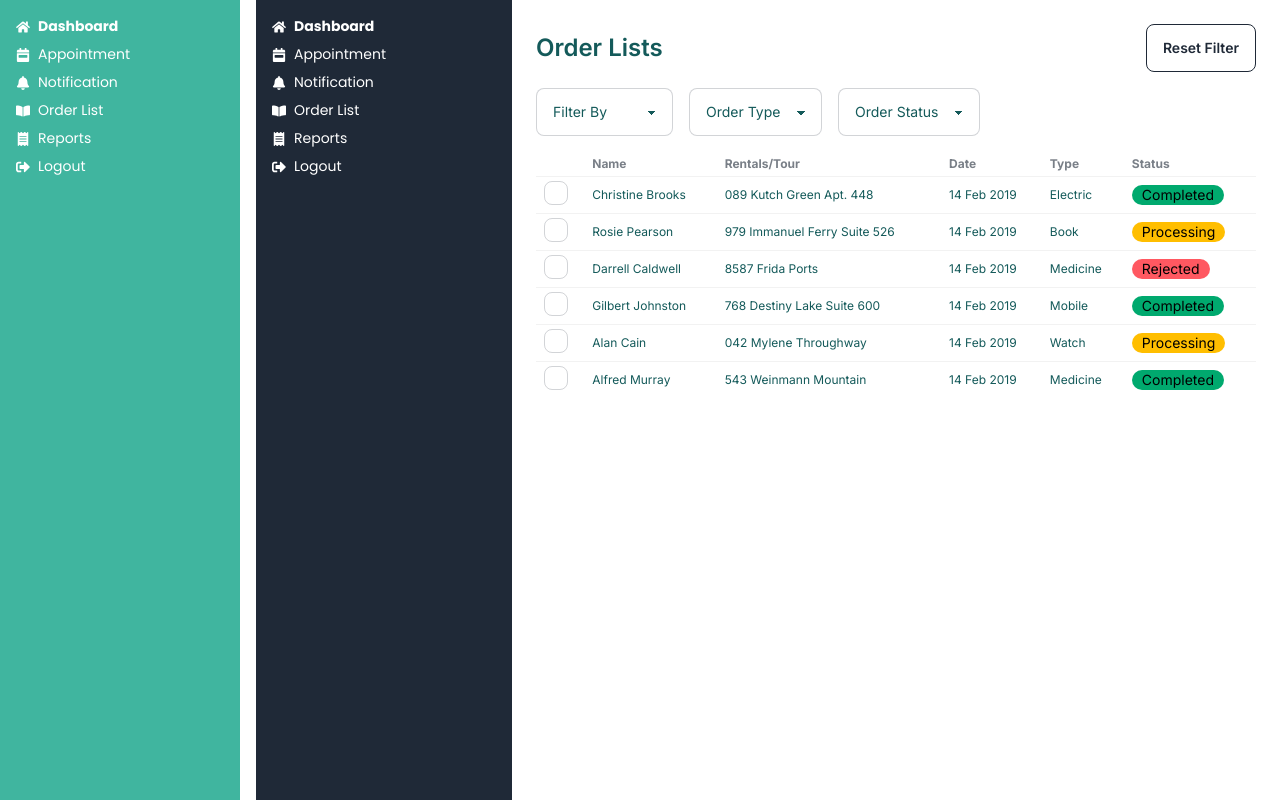
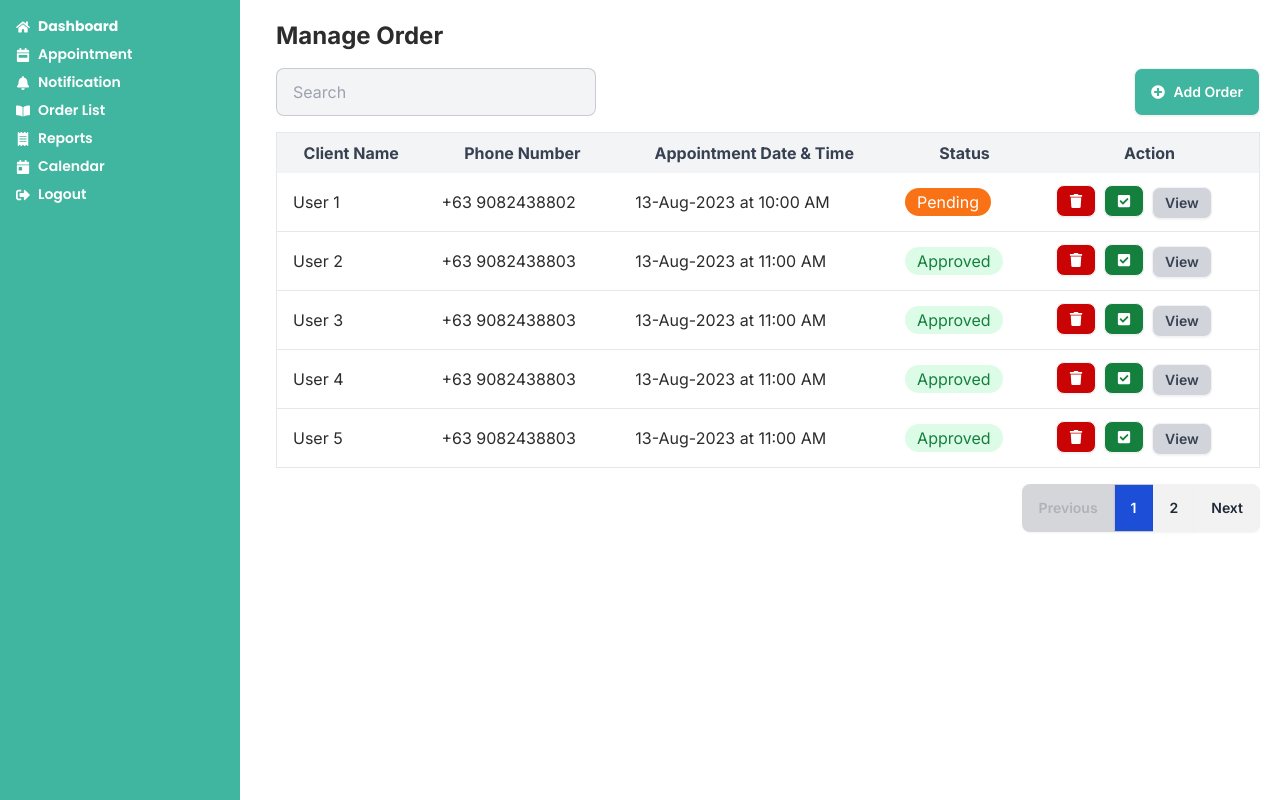
Before and after one commit to GarudaKurt/nextjsWebApp, a Next.js app: page /dashboard/order-list in a window 1280 px wide. Built offline with nearby package versions, Linux system fonts and the light colour scheme; a web font is replaced by a local one.

Commit message:
Done implement UI admin

```diff
--- a/src/app/dashboard/(admin)/notification/page.jsx
+++ b/src/app/dashboard/(admin)/notification/page.jsx
@@ -0,0 +1,181 @@
+"use client";
+
+import { useState } from "react";
+import { FaTrash, FaCheckSquare, FaPlusCircle, FaSort } from "react-icons/fa";
+import Layout from "../../_layout";
+
+const Reports = () => {
+  const mockData = [
+    {
+      name: "User 1",
+      phone: "+63 9082438802",
+      appointment: "13-Aug-2023 at 10:00 AM",
+      status: "Pending",
+    },
+    {
+      name: "User 2",
+      phone: "+63 9082438803",
+      appointment: "13-Aug-2023 at 11:00 AM",
+      status: "Approved",
+    },
+    {
+      name: "User 3",
+      phone: "+63 9082438803",
+      appointment: "13-Aug-2023 at 11:00 AM",
+      status: "Approved",
+    },
+    {
+      name: "User 4",
+      phone: "+63 9082438803",
+      appointment: "13-Aug-2023 at 11:00 AM",
+      status: "Approved",
+    },
+    {
+      name: "User 5",
+      phone: "+63 9082438803",
+      appointment: "13-Aug-2023 at 11:00 AM",
+      status: "Approved",
+    },
+    {
+      name: "User 6",
+      phone: "+63 9082438803",
+      appointment: "13-Aug-2023 at 11:00 AM",
+      status: "Approved",
+    },
+    // Additional data as needed...
+  ];
+
+  const [currentPage, setCurrentPage] = useState(1);
+  const itemsPerPage = 5;
+
+  // Calculate the range of items to display
+  const indexOfLastItem = currentPage * itemsPerPage;
+  const indexOfFirstItem = indexOfLastItem - itemsPerPage;
+  const currentData = mockData.slice(indexOfFirstItem, indexOfLastItem);
+
+  // Determine the total number of pages
+  const totalPages = Math.ceil(mockData.length / itemsPerPage);
+
+  const handleNextPage = () => {
+    if (currentPage < totalPages) {
+      setCurrentPage(currentPage + 1);
+    }
+  };
+
+  const handlePreviousPage = () => {
+    if (currentPage > 1) {
+      setCurrentPage(currentPage - 1);
+    }
+  };
+
+  return (
+    <>
+      <Layout>
+        <div className="p-5">
+          <h1 className="text-2xl font-bold mb-4 text-relaxBlack">
+            Manage Notification
+          </h1>
+          <div className="flex items-center justify-between mb-4">
+            <input
+              type="text"
+              placeholder="Search"
+              className="input input-bordered w-1/3 max-w-xs bg-gray-100 text-gray-700"
+            />
+            <button className="btn bg-chillGreen text-white hover:bg-offGreen">
+              <span>
+                <FaSort />
+              </span>{" "}
+              Sort
+            </button>
+          </div>
+          <div className="overflow-x-auto">
+            <table className="table-auto w-full border rounded-lg">
+              <thead>
+                <tr className="bg-gray-100 text-gray-700">
+                  <th className="py-2 px-4">Client Name</th>
+                  <th className="py-2 px-4">Phone Number</th>
+                  <th className="py-2 px-4">Appointment Date & Time</th>
+                  <th className="py-2 px-4">Status</th>
+                  <th className="py-2 px-4">Action</th>
+                </tr>
+              </thead>
+              <tbody>
+                {currentData.map((appointment, index) => (
+                  <tr
+                    key={index}
+                    className="bg-white border-b hover:bg-gray-50"
+                  >
+                    <td className="py-3 px-4 text-relaxBlack">
+                      {appointment.name}
+                    </td>
+                    <td className="py-3 px-4 text-relaxBlack">
+                      {appointment.phone}
+                    </td>
+                    <td className="py-3 px-4 text-relaxBlack">
+                      {appointment.appointment}
+                    </td>
+                    <td className="py-3 px-4 text-relaxBlack">
+                      <span
+                        className={`px-3 py-1 rounded-full ${
+                          appointment.status === "Pending"
+                            ? "bg-orange-500 text-white"
+                            : "bg-green-100 text-green-700"
+                        }`}
+                      >
+                        {appointment.status}
+                      </span>
+                    </td>
+                    <td className="py-3 px-4 space-x-2">
+                      <button className="btn btn-sm bg-cancelRed hover:bg-red-700 text-white">
+                        <FaTrash />
+                      </button>
+                      <button className="btn btn-sm bg-green-700 hover:bg-relaxGreen text-white">
+                        <FaCheckSquare />
+                      </button>
+                      <button className="btn btn-sm bg-gray-300 text-gray-700">
+                        View
+                      </button>
+                    </td>
+                  </tr>
+                ))}
+              </tbody>
+            </table>
+          </div>
+          <div className="flex justify-end mt-4">
+            <div className="join">
+              <button
+                className="join-item btn"
+                onClick={handlePreviousPage}
+                disabled={currentPage === 1}
+              >
+                Previous
+              </button>
+              {[...Array(totalPages)].map((_, pageIndex) => (
+                <button
+                  key={pageIndex}
+                  className={`join-item btn ${
+                    currentPage === pageIndex + 1
+                      ? "btn-active bg-blue-700 text-white"
+                      : ""
+                  }`}
+                  onClick={() => setCurrentPage(pageIndex + 1)}
+                >
+                  {pageIndex + 1}
+                </button>
+              ))}
+              <button
+                className="join-item btn"
+                onClick={handleNextPage}
+                disabled={currentPage === totalPages}
+              >
+                Next
+              </button>
+            </div>
+          </div>
+        </div>
+      </Layout>
+    </>
+  );
+};
+
+export default Reports;
--- a/src/app/dashboard/(admin)/order-list/page.jsx
+++ b/src/app/dashboard/(admin)/order-list/page.jsx
@@ -1,207 +1,181 @@
-// pages/dashboard.jsx
-
 "use client";
 
-import {
-  FaHome,
-  FaCalendarWeek,
-  FaBell,
-  FaBookOpen,
-  FaReceipt,
-  FaSignOutAlt,
-  FaBars,
-} from "react-icons/fa";
 import { useState } from "react";
-import Link from "next/link";
+import { FaTrash, FaCheckSquare, FaPlusCircle } from "react-icons/fa";
 import Layout from "../../_layout";
+
 const OrderList = () => {
-  const [isSidebarOpen, setIsSidebarOpen] = useState(false);
+  const mockData = [
+    {
+      name: "User 1",
+      phone: "+63 9082438802",
+      appointment: "13-Aug-2023 at 10:00 AM",
+      status: "Pending",
+    },
+    {
+      name: "User 2",
+      phone: "+63 9082438803",
+      appointment: "13-Aug-2023 at 11:00 AM",
+      status: "Approved",
+    },
+    {
+      name: "User 3",
+      phone: "+63 9082438803",
+      appointment: "13-Aug-2023 at 11:00 AM",
+      status: "Approved",
+    },
+    {
+      name: "User 4",
+      phone: "+63 9082438803",
+      appointment: "13-Aug-2023 at 11:00 AM",
+      status: "Approved",
+    },
+    {
+      name: "User 5",
+      phone: "+63 9082438803",
+      appointment: "13-Aug-2023 at 11:00 AM",
+      status: "Approved",
+    },
+    {
+      name: "User 6",
+      phone: "+63 9082438803",
+      appointment: "13-Aug-2023 at 11:00 AM",
+      status: "Approved",
+    },
+    // Additional data as needed...
+  ];
 
-  const toggleSidebar = () => {
-    setIsSidebarOpen(!isSidebarOpen);
+  const [currentPage, setCurrentPage] = useState(1);
+  const itemsPerPage = 5;
+
+  // Calculate the range of items to display
+  const indexOfLastItem = currentPage * itemsPerPage;
+  const indexOfFirstItem = indexOfLastItem - itemsPerPage;
+  const currentData = mockData.slice(indexOfFirstItem, indexOfLastItem);
+
+  // Determine the total number of pages
+  const totalPages = Math.ceil(mockData.length / itemsPerPage);
+
+  const handleNextPage = () => {
+    if (currentPage < totalPages) {
+      setCurrentPage(currentPage + 1);
+    }
+  };
+
+  const handlePreviousPage = () => {
+    if (currentPage > 1) {
+      setCurrentPage(currentPage - 1);
+    }
   };
 
   return (
+    <>
       <Layout>
-      <div className="min-h-screen flex flex-col">
-        <div className="flex items-center justify-between bg-gray-800 p-4 text-white lg:hidden">
-          <button onClick={toggleSidebar} className="text-2xl">
-            <FaBars />
+        <div className="p-5">
+          <h1 className="text-2xl font-bold mb-4 text-relaxBlack">
+            Manage Order
+          </h1>
+          <div className="flex items-center justify-between mb-4">
+            <input
+              type="text"
+              placeholder="Search"
+              className="input input-bordered w-1/3 max-w-xs bg-gray-100 text-gray-700"
+            />
+            <button className="btn bg-chillGreen text-white hover:bg-offGreen">
+              <span>
+                <FaPlusCircle />
+              </span>{" "}
+              Add Order
             </button>
           </div>
-        {/* Dashboard Content */}
-        <div className="flex flex-grow">
-          {/* Sidebar */}
-          <div className="w-64 bg-gray-800">
-            <ul className="menu menu-sm p-4 overflow-y-auto w-full text-white font-sans text-md">
-              <span className="flex space-x-2 mb-2 hover:bg-gray-700 rounded">
-                <FaHome className="mt-1" />
-                <Link href="#" className="font-bold ">
-                  Dashboard
-                </Link>
-              </span>
-
-              <span className="flex space-x-2 mb-2 hover:bg-gray-700 rounded">
-                <FaCalendarWeek className="mt-1" />
-                <Link href="#" className="hover:bg-red rounded-md">
-                  Appointment
-                </Link>
-              </span>
-
-              <span className="flex space-x-2 mb-2 hover:bg-gray-700 rounded">
-                <FaBell className="mt-1" />
-                <Link href="#" className="hover:bg-red rounded-md">
-                  Notification
-                </Link>
-              </span>
-
-              <span className="flex space-x-2 mb-2 hover:bg-gray-700 rounded">
-                <FaBookOpen className="mt-1" />
-                <Link href="#" className="hover:bg-red rounded-md">
-                  Order List
-                </Link>
-              </span>
-
-              <span className="flex space-x-2 mb-2 hover:bg-gray-700 rounded">
-                <FaReceipt className="mt-1" />
-                <Link href="#" className="hover:bg-red rounded-md">
-                  Reports
-                </Link>
-              </span>
-              <span className="flex space-x-2 mb-2 hover:bg-gray-700 rounded">
-                <FaSignOutAlt className="mt-1" />
-                <Link href="#" className="hover:bg-red rounded-md">
-                  Logout
-                </Link>
-              </span>
-            </ul>
-          </div>
-
-          {/* Main Content */}
-          <div className="flex-grow p-6 bg-base-100">
-            <div className="flex justify-between items-center">
-              <h2 className="text-2xl font-semibold">Order Lists</h2>
-              <button className="btn btn-outline">Reset Filter</button>
-            </div>
-
-            {/* Filters */}
-            <div className="flex space-x-4 my-4">
-              <select className="select select-bordered">
-                <option>Filter By</option>
-                <option>14 Feb 2019</option>
-              </select>
-              <select className="select select-bordered">
-                <option>Order Type</option>
-              </select>
-              <select className="select select-bordered">
-                <option>Order Status</option>
-              </select>
-            </div>
-
-            {/* Table */}
           <div className="overflow-x-auto">
-              <table className="table table-xs table-pin-rows table-pin-cols">
-                {/* Head */}
+            <table className="table-auto w-full border rounded-lg">
               <thead>
-                  <tr>
-                    <th></th>
-                    <th>Name</th>
-                    <th>Rentals/Tour</th>
-                    <th>Date</th>
-                    <th>Type</th>
-                    <th>Status</th>
+                <tr className="bg-gray-100 text-gray-700">
+                  <th className="py-2 px-4">Client Name</th>
+                  <th className="py-2 px-4">Phone Number</th>
+                  <th className="py-2 px-4">Appointment Date & Time</th>
+                  <th className="py-2 px-4">Status</th>
+                  <th className="py-2 px-4">Action</th>
                 </tr>
               </thead>
               <tbody>
-                  {/* Order Rows */}
-                  {orders.map((order) => (
-                    <tr key={order.id}>
-                      <span>
-                        <th>
-                          <label>
-                            <input type="checkbox" className="checkbox" />
-                          </label>
-                        </th>
-                      </span>
-                      <td>{order.name}</td>
-                      <td>{order.address}</td>
-                      <td>{order.date}</td>
-                      <td>{order.type}</td>
-                      <td>
+                {currentData.map((appointment, index) => (
+                  <tr
+                    key={index}
+                    className="bg-white border-b hover:bg-gray-50"
+                  >
+                    <td className="py-3 px-4 text-relaxBlack">
+                      {appointment.name}
+                    </td>
+                    <td className="py-3 px-4 text-relaxBlack">
+                      {appointment.phone}
+                    </td>
+                    <td className="py-3 px-4 text-relaxBlack">
+                      {appointment.appointment}
+                    </td>
+                    <td className="py-3 px-4 text-relaxBlack">
                       <span
-                          className={`badge t ${
-                            order.status === "Completed"
-                              ? "badge-success"
-                              : order.status === "Processing"
-                              ? "badge-warning"
-                              : "badge-error"
+                        className={`px-3 py-1 rounded-full ${
+                          appointment.status === "Pending"
+                            ? "bg-orange-500 text-white"
+                            : "bg-green-100 text-green-700"
                         }`}
                       >
-                          {order.status}
+                        {appointment.status}
                       </span>
+                    </td>
+                    <td className="py-3 px-4 space-x-2">
+                      <button className="btn btn-sm bg-cancelRed hover:bg-red-700 text-white">
+                        <FaTrash />
+                      </button>
+                      <button className="btn btn-sm bg-green-700 hover:bg-relaxGreen text-white">
+                        <FaCheckSquare />
+                      </button>
+                      <button className="btn btn-sm bg-gray-300 text-gray-700">
+                        View
+                      </button>
                     </td>
                   </tr>
                 ))}
               </tbody>
             </table>
           </div>
+          <div className="flex justify-end mt-4">
+            <div className="join">
+              <button
+                className="join-item btn"
+                onClick={handlePreviousPage}
+                disabled={currentPage === 1}
+              >
+                Previous
+              </button>
+              {[...Array(totalPages)].map((_, pageIndex) => (
+                <button
+                  key={pageIndex}
+                  className={`join-item btn ${
+                    currentPage === pageIndex + 1
+                      ? "btn-active bg-blue-700 text-white"
+                      : ""
+                  }`}
+                  onClick={() => setCurrentPage(pageIndex + 1)}
+                >
+                  {pageIndex + 1}
+                </button>
+              ))}
+              <button
+                className="join-item btn"
+                onClick={handleNextPage}
+                disabled={currentPage === totalPages}
+              >
+                Next
+              </button>
             </div>
           </div>
         </div>
       </Layout>
+    </>
   );
 };
 
-// Sample data for the table
-const orders = [
-  {
-    id: "00001",
-    name: "Christine Brooks",
-    address: "089 Kutch Green Apt. 448",
-    date: "14 Feb 2019",
-    type: "Electric",
-    status: "Completed",
-  },
-  {
-    id: "00002",
-    name: "Rosie Pearson",
-    address: "979 Immanuel Ferry Suite 526",
-    date: "14 Feb 2019",
-    type: "Book",
-    status: "Processing",
-  },
-  {
-    id: "00003",
-    name: "Darrell Caldwell",
-    address: "8587 Frida Ports",
-    date: "14 Feb 2019",
-    type: "Medicine",
-    status: "Rejected",
-  },
-  {
-    id: "00004",
-    name: "Gilbert Johnston",
-    address: "768 Destiny Lake Suite 600",
-    date: "14 Feb 2019",
-    type: "Mobile",
-    status: "Completed",
-  },
-  {
-    id: "00005",
-    name: "Alan Cain",
-    address: "042 Mylene Throughway",
-    date: "14 Feb 2019",
-    type: "Watch",
-    status: "Processing",
-  },
-  {
-    id: "00006",
-    name: "Alfred Murray",
-    address: "543 Weinmann Mountain",
-    date: "14 Feb 2019",
-    type: "Medicine",
-    status: "Completed",
-  },
-];
-
 export default OrderList;
--- a/src/app/dashboard/(admin)/sidebar/page.jsx
+++ b/src/app/dashboard/(admin)/sidebar/page.jsx
@@ -5,6 +5,7 @@
 import {
   FaHome,
   FaCalendarWeek,
+  FaCalendarDay,
   FaBell,
   FaBookOpen,
   FaReceipt,
@@ -25,7 +26,7 @@ const Sidebar = () => {
   return (
     <div className="min-h-screen flex flex-col">
       {/* Toggle button for mobile view */}
-      <div className="p-4 bg-clearGreen text-white md:hidden min-h-screen">
+      <div className="p-4 bg-chillGreen text-white md:hidden min-h-screen">
         <button onClick={toggleSidebar} className="text-xl">
           <FaBars />
         </button>
@@ -45,43 +46,65 @@ const Sidebar = () => {
             </button>
           </div>
 
-          <ul className="menu p-4 overflow-y-auto w-full text-white font-sans text-md">
-            <span className="flex space-x-2 mb-2 hover:bg-gray-700 rounded">
+          <ul className="menu p-4 overflow-y-auto w-full text-white font-sans font-semibold text-md">
+            <span className="flex space-x-2 mb-2 hover:bg-teal-700 rounded">
               <FaHome className="mt-1" />
-              <Link href="#" className="font-bold">
+              <Link href="/dashboard/admins" className="font-bold">
                 Dashboard
               </Link>
             </span>
 
-            <span className="flex space-x-2 mb-2 hover:bg-gray-700 rounded">
+            <span className="flex space-x-2 mb-2 hover:bg-teal-700 rounded">
               <FaCalendarWeek className="mt-1" />
-              <Link href="#" className="hover:bg-red rounded-md">
+              <Link
+                href="/dashboard/appointment"
+                className="hover:bg-red rounded-md"
+              >
                 Appointment
               </Link>
             </span>
 
-            <span className="flex space-x-2 mb-2 hover:bg-gray-700 rounded">
+            <span className="flex space-x-2 mb-2 hover:bg-teal-700 rounded">
               <FaBell className="mt-1" />
-              <Link href="#" className="hover:bg-red rounded-md">
+              <Link
+                href="/dashboard/notification"
+                className="hover:bg-red rounded-md"
+              >
                 Notification
               </Link>
             </span>
 
-            <span className="flex space-x-2 mb-2 hover:bg-gray-700 rounded">
+            <span className="flex space-x-2 mb-2 hover:bg-teal-700 rounded">
               <FaBookOpen className="mt-1" />
-              <Link href="#" className="hover:bg-red rounded-md">
+              <Link
+                href="/dashboard/order-list"
+                className="hover:bg-red rounded-md"
+              >
                 Order List
               </Link>
             </span>
 
-            <span className="flex space-x-2 mb-2 hover:bg-gray-700 rounded">
+            <span className="flex space-x-2 mb-2 hover:bg-teal-700 rounded">
               <FaReceipt className="mt-1" />
-              <Link href="#" className="hover:bg-red rounded-md">
+              <Link
+                href="/dashboard/reports"
+                className="hover:bg-red rounded-md"
+              >
                 Reports
               </Link>
             </span>
 
-            <span className="flex space-x-2 mb-2 hover:bg-gray-700 rounded">
+            <span className="flex space-x-2 mb-2 hover:bg-teal-700 rounded">
+              <FaCalendarDay className="mt-1" />
+              <Link
+                href="/dashboard/calendar"
+                className="hover:bg-red rounded-md"
+              >
+                Calendar
+              </Link>
+            </span>
+
+            <span className="flex space-x-2 mb-2 hover:bg-teal-700 rounded">
               <FaSignOutAlt className="mt-1" />
               <Link href="#" className="hover:bg-red rounded-md">
                 Logout
```
Also changed, not shown: src/app/dashboard/(admin)/appointment/page.jsx (+10 -4 lines). Lines whose indentation alone changed are shown as unchanged.
